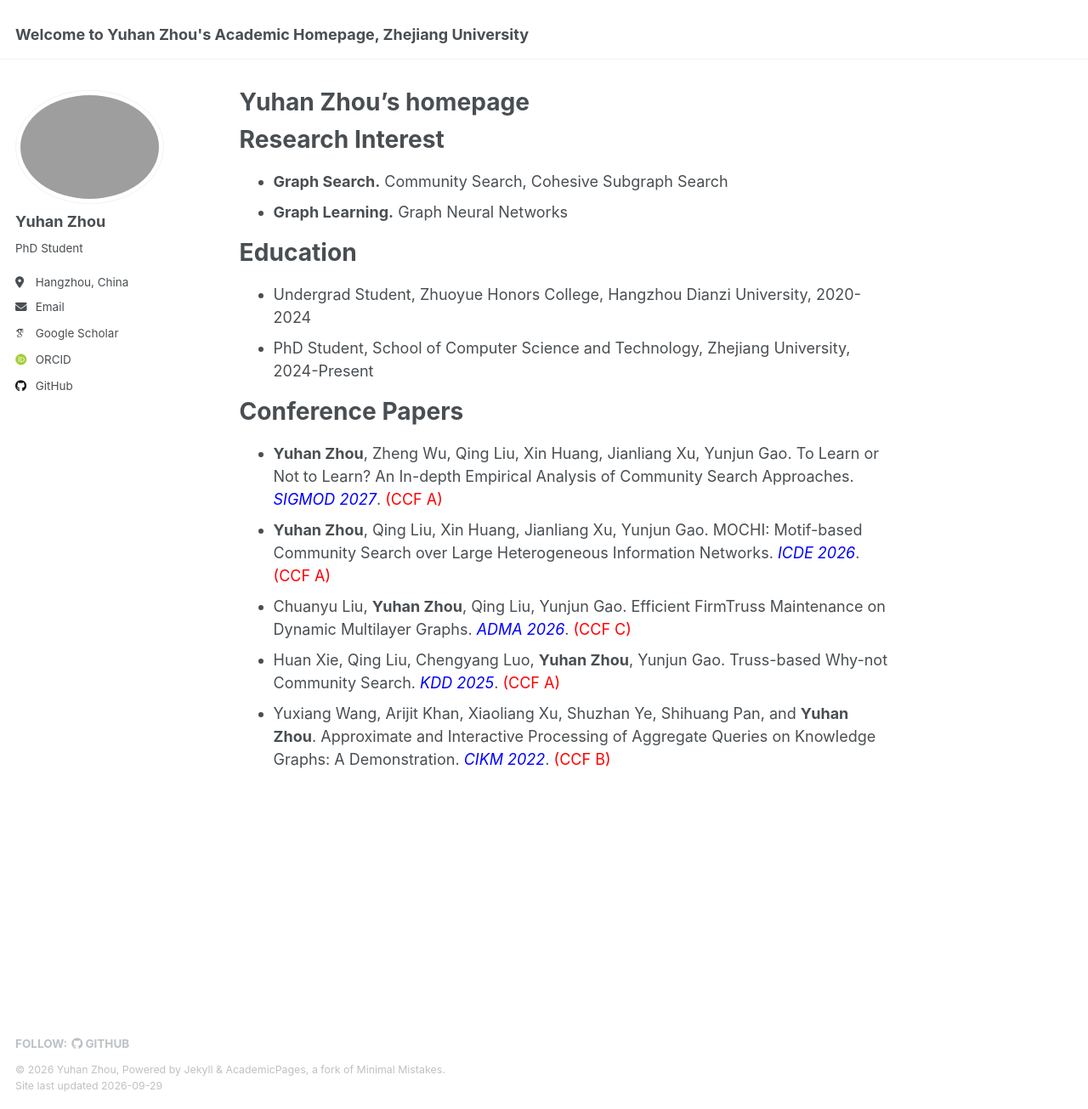
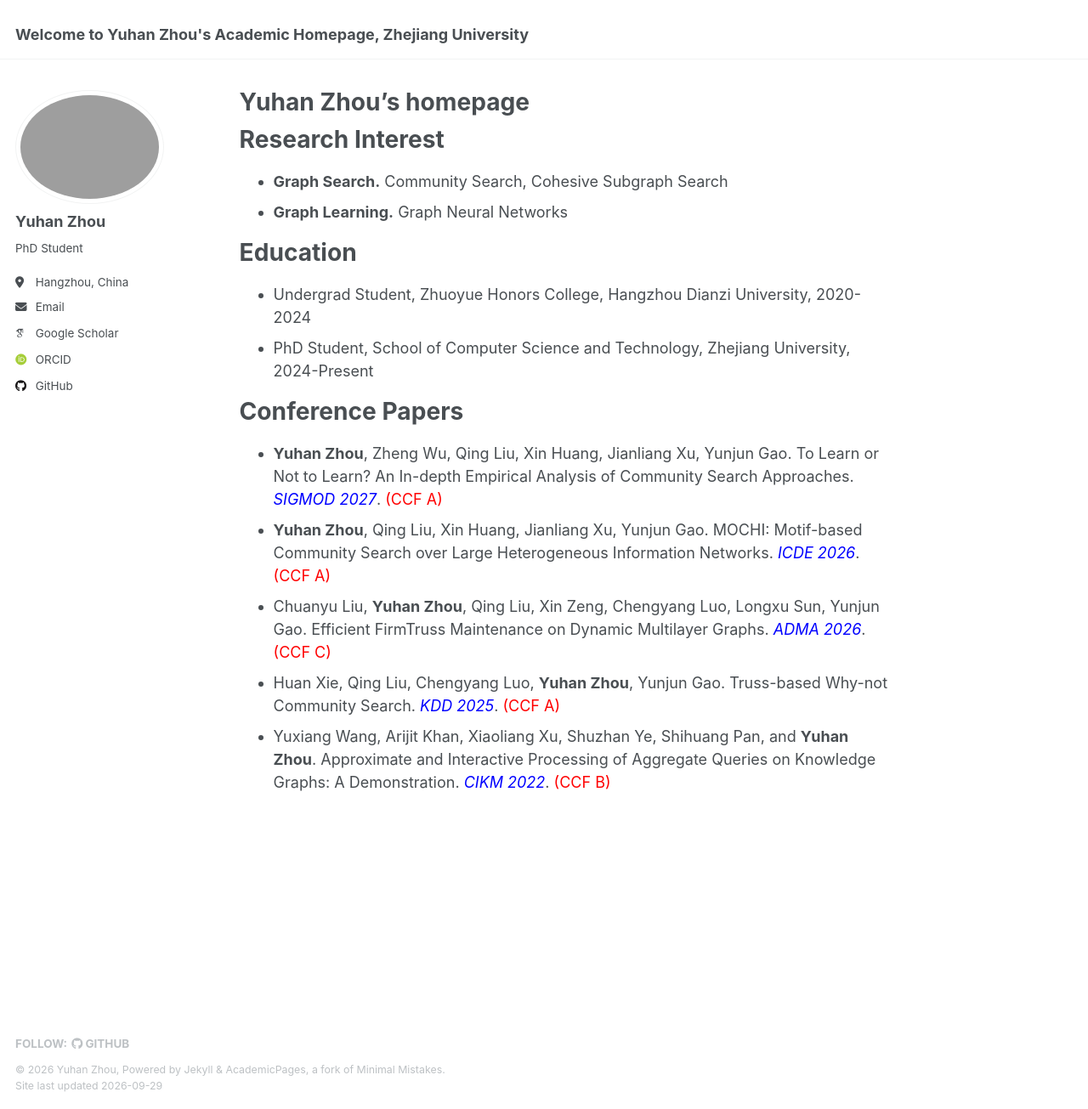
Before and after one commit to yuh-zhou/yuh-zhou.github.io, a Jekyll site: the page built from _pages/about.md, in a window 1280 px wide and 1305 px high. Shown: the whole window at 85% size. Built offline with Jekyll 4.4.1, drawn with Linux system fonts in a browser that asks for light colours; some web fonts are replaced.

Commit message:
Update about.md

```diff
--- a/_pages/about.md
+++ b/_pages/about.md
@@ -21,6 +21,6 @@ Conference Papers
 ======
 * **Yuhan Zhou**, Zheng Wu, Qing Liu, Xin Huang, Jianliang Xu, Yunjun Gao. To Learn or Not to Learn? An In-depth Empirical Analysis of Community Search Approaches. <i><font color=blue>SIGMOD 2027</font></i>. <font color=red>(CCF A)</font>
 * **Yuhan Zhou**, Qing Liu, Xin Huang, Jianliang Xu, Yunjun Gao. MOCHI: Motif-based Community Search over Large Heterogeneous Information Networks. <i><font color=blue>ICDE 2026</font></i>. <font color=red>(CCF A)</font>
-* Chuanyu Liu, **Yuhan Zhou**, Qing Liu, Yunjun Gao. Efficient FirmTruss Maintenance on Dynamic Multilayer Graphs. <i><font color=blue>ADMA 2026</font></i>. <font color=red>(CCF C)</font>
+* Chuanyu Liu, **Yuhan Zhou**, Qing Liu, Xin Zeng, Chengyang Luo, Longxu Sun, Yunjun Gao. Efficient FirmTruss Maintenance on Dynamic Multilayer Graphs. <i><font color=blue>ADMA 2026</font></i>. <font color=red>(CCF C)</font>
 * Huan Xie, Qing Liu, Chengyang Luo, **Yuhan Zhou**, Yunjun Gao. Truss-based Why-not Community Search. <i><font color=blue>KDD 2025</font></i>. <font color=red>(CCF A)</font>
 * Yuxiang Wang, Arijit Khan, Xiaoliang Xu, Shuzhan Ye, Shihuang Pan, and **Yuhan Zhou**. Approximate and Interactive Processing of Aggregate Queries on Knowledge Graphs: A Demonstration. <i><font color=blue>CIKM 2022</font></i>. <font color=red>(CCF B)</font>
```
